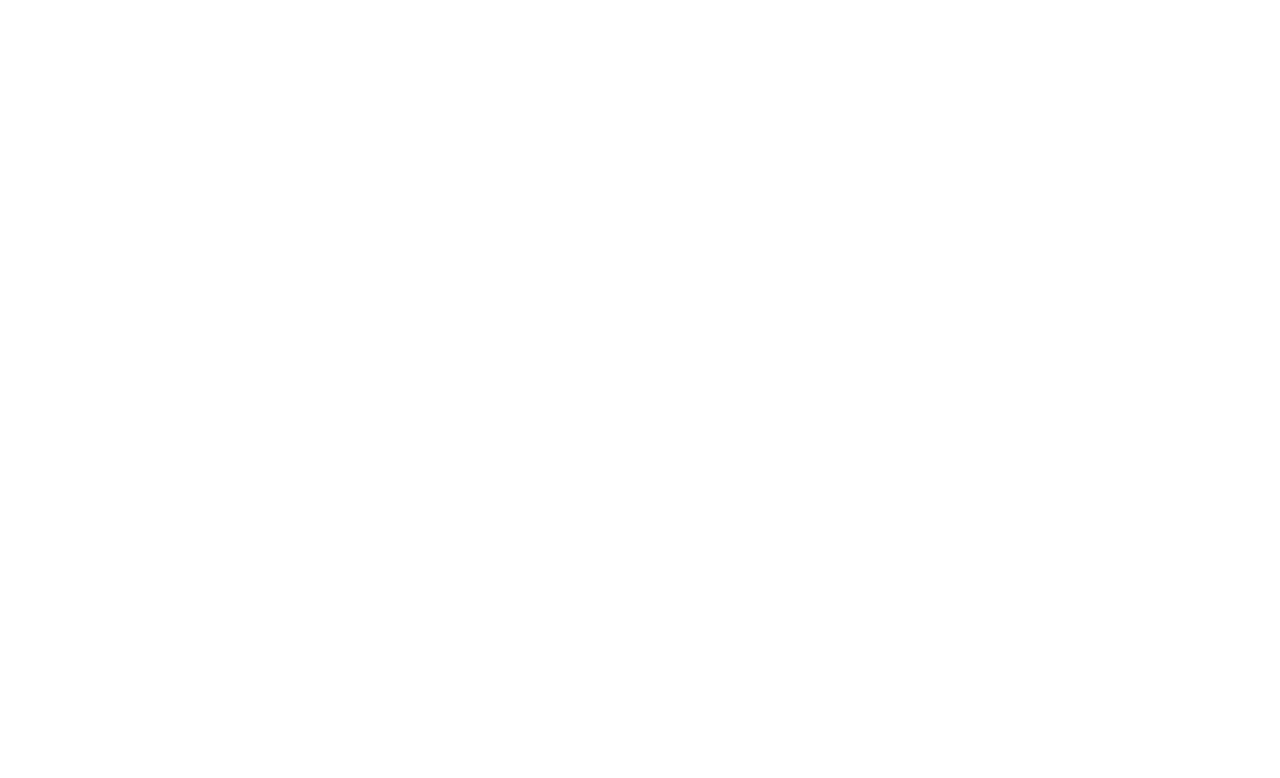
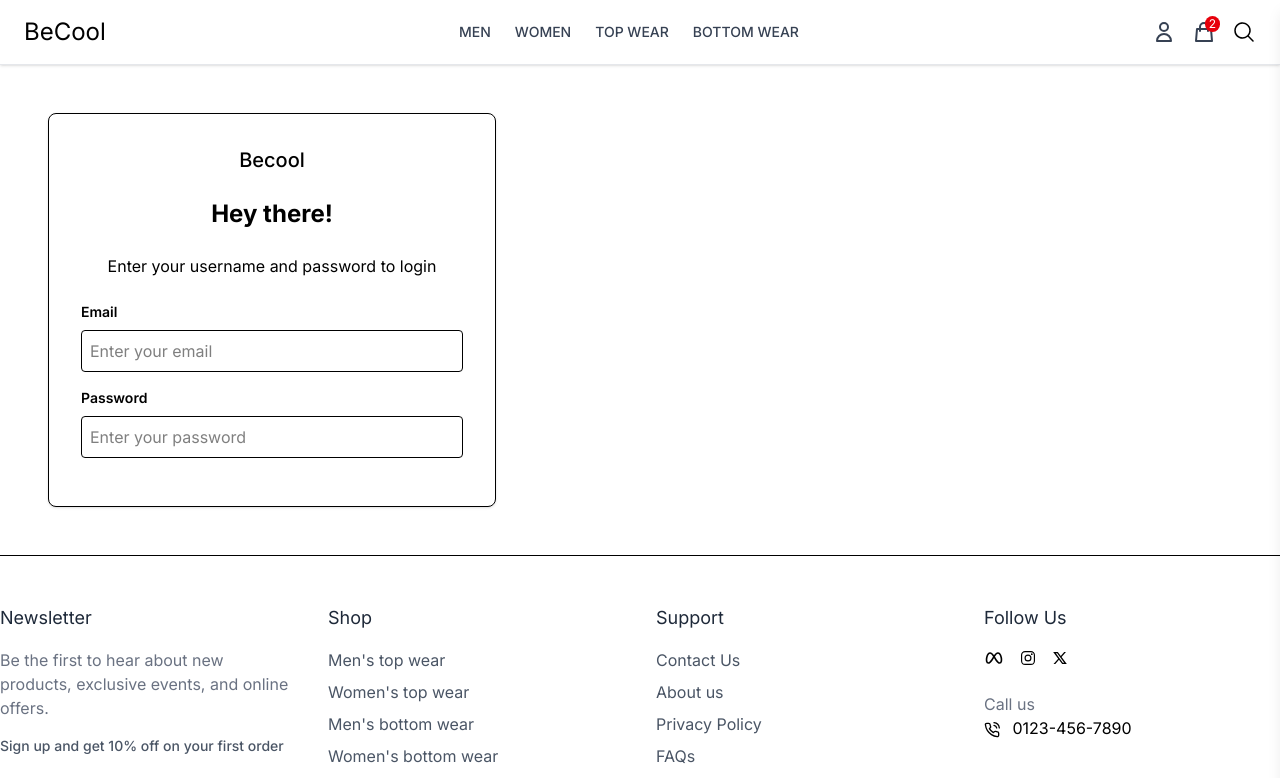
Before and after one commit to bishalhota/Clothing-Brand, a React (Vite) app in the folder Frontend/: page /profile in a window 1280 px wide. Before the commit this address had no page. Shown: the top 778 px of the page. Built offline with nearby package versions, Linux system fonts and the light colour scheme.

Commit message:
login intiated

```diff
--- a/Frontend/src/App.jsx
+++ b/Frontend/src/App.jsx
@@ -1,6 +1,8 @@
 import {BrowserRouter,Routes,Route} from 'react-router-dom'
 import UserLayout from './components/Layout/UserLayout'
 import Home from './Pages/Home'
+import Login from './Pages/Login'
+
 
 function App() {
 
@@ -9,6 +11,7 @@
       <Routes>
         <Route path='/' element={<UserLayout />}>
           <Route index element={<Home />}></Route>
+          <Route path="profile" element={<Login />} />
         </Route>
         <Route></Route>
       </Routes>
--- /dev/null
+++ b/Frontend/src/Pages/Login.jsx
@@ -0,0 +1,37 @@
+import React from 'react'
+import { useState } from 'react'
+
+const Login = () => {
+
+const [email,setEmail] = useState('')
+const [password, setPassword] = useState('')
+
+  return <div className='flex'>
+    <div className='w-full md:w-1/2 flex-col justify-center items-center p-8 md:p-12'>
+        <form className='w-full max-w-md bg-white p-8 rounded-lg border shadow-sm'>
+            <div className='flex justify-center mb-6'>
+                <h2 className='text-xl font-medium'>Becool</h2>
+            </div>
+            <h2 className='text-2xl font-bold text-center mb-6'>Hey there! </h2>
+            <p className='text-center mb-6'>
+                Enter your username and password to login
+            </p>
+            <div className='mb-4'>
+                <label className='block text-sm font-semibold mb-2'>Email</label>
+                <input type="email" value={email} onChange={(e) =>setEmail(e.target.value)}
+                className='w-full p-2 border rounded'
+                placeholder='Enter your email' />
+            </div>
+            <div className='mb-4'>
+                <label className='block text-sm font-semibold mb-2' >Password</label>
+                <input type="password" value={password} onChange={(e)=>setPassword(e.target.value)}
+                className='w-full p-2 border rounded'
+                placeholder='Enter your password'
+                />
+            </div>
+        </form>
+    </div>
+  </div>
+}
+
+export default Login
```
